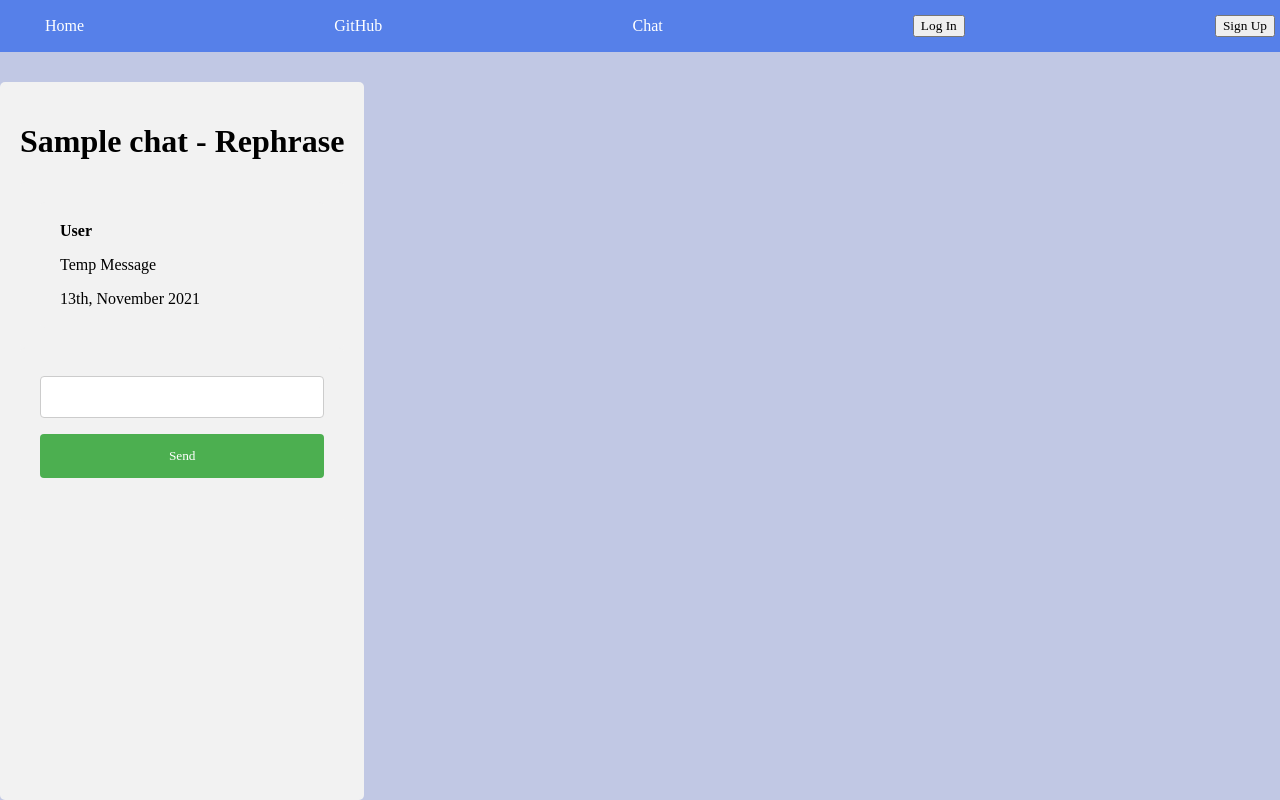
After one commit to JesseFentress/rephraseAPP, a Django app: a page that uses rephrase/templates/chat.html in a window 1280 px wide. The commit adds this page. Run offline with Django 3.2, Linux system fonts and the light colour scheme; tables that the repository leaves empty hold one stand-in row (values such as "Sample post").

Commit message:
started implementing realtime chatting

```diff
--- /dev/null
+++ b/rephrase/templates/chat.html
@@ -0,0 +1,133 @@
+{% extends "home.html" %}
+
+<style>
+    body {
+      margin: 0 auto;
+      max-width: 800px;
+      padding: 0 20px;
+    }
+
+    .container {
+      border: 2px solid #dedede;
+      background-color: #f1f1f1;
+      border-radius: 5px;
+      padding: 10px;
+      margin: 10px 0;
+    }
+
+    .darker {
+      border-color: #ccc;
+      background-color: #ddd;
+    }
+
+    .container::after {
+      content: "";
+      clear: both;
+      display: table;
+    }
+
+    .container img {
+      float: left;
+      max-width: 60px;
+      width: 100%;
+      margin-right: 20px;
+      border-radius: 50%;
+    }
+
+    .container img.right {
+      float: right;
+      margin-left: 20px;
+      margin-right:0;
+    }
+
+    .time-right {
+      float: right;
+      color: #aaa;
+    }
+
+    .time-left {
+      float: left;
+      color: #999;
+    }
+</style>
+<script   src="https://code.jquery.com/jquery-3.1.1.min.js"   integrity="sha256-hVVnYaiADRTO2PzUGmuLJr8BLUSjGIZsDYGmIJLv2b8="   crossorigin="anonymous"></script>
+
+{% block content %}
+<div>
+    <h1>{{ chat_details.name }} - Rephrase</h1>
+
+    <div id="display">
+        <div class="container darker">
+            <b>User</b><p>Temp Message</p>
+            <span class="time-left">13th, November 2021</span>
+        </div>
+
+    </div>
+
+    <div class="container">
+        <style>
+        input[type=text], select {
+        width: 100%;
+        padding: 12px 20px;
+        margin: 8px 0;
+        display: inline-block;
+        border: 1px solid #ccc;
+        border-radius: 4px;
+        box-sizing: border-box;
+        }
+
+        input[type=submit] {
+        width: 100%;
+        background-color: #4CAF50;
+        color: white;
+        padding: 14px 20px;
+        margin: 8px 0;
+        border: none;
+        border-radius: 4px;
+        cursor: pointer;
+        }
+
+        input[type=submit]:hover {
+        background-color: #45a049;
+        }
+
+        div {
+        border-radius: 5px;
+        background-color: #f2f2f2;
+        padding: 20px;
+        }
+        </style>
+
+        <form id="post-form">
+            {% csrf_token %}
+            <input type="hidden" name="username" id="username" value="{{username}}"/>
+            <input type="hidden" name="chat_id" id="chat_id" value="{{chat_details.id}}"/>
+            <input type="text" name="message" id="message" width="100px" />
+            <input type="submit" value="Send">
+        </form>
+    </div>
+</div>
+
+<script type="text/javascript">
+    $(document).on('submit','#post-form',function(e){
+
+        e.preventDefault();
+
+        $.ajax({
+            type:'POST',
+            url:'/send',
+            data:{
+                username:$('#username').val(),
+                chat_id:$('#chat_id').val(),
+                message:$('#message').val(),
+            csrfmiddlewaretoken:$('input[name=csrfmiddlewaretoken]').val(),
+            },
+            success: function(data){
+            //alert(data)
+            }
+        });
+        document.getElementById('message').value = ''
+    });
+  </script>
+
+{% endblock content %}
--- a/rephrase/templates/home.html
+++ b/rephrase/templates/home.html
@@ -11,8 +11,9 @@
     <header class="header">
         <nav>
             <ul class="nav_tabs">
-                <li><a class="hd-link" href="http://127.0.0.1:8000/home/" class="link">Home</a></li>
-                <li><a class="hd-link" href="https://github.com/JesseFentress/rephraseAPP" class="link">GitHub</a></li>
+                <li><a class="hd-link" href="{% url 'home' %}" class="link">Home</a></li>
+                <li><a class="hd-link" href="https://github.com/JesseFentress/rephraseAPP" class="link" target="_blank">GitHub</a></li>
+                <li><a class="hd-link" href="{% url 'chat' 'temp_chat' %}" class="link">Chat</a></li>
                 {% if user.is_authenticated %}
                     <li><a class="hd-link" href="{% url 'account' %}"> My Account</a></li>
                     <li><a class="hd-link" href="{% url 'logout' %}">Log Out</a></li>
--- a/rephrase/urls.py
+++ b/rephrase/urls.py
@@ -10,7 +10,9 @@ urlpatterns = [
     path('login/', views.user_login, name='login'),
     path('account/', views.account, name='account'),
     path('logout/', views.user_logout, name='logout'),
-    path('edit/', views.edit_account, name='edit')
+    path('edit/', views.edit_account, name='edit'),
+    path('<str:chat_name>/', views.chat, name='chat'),
+    path('send/', views.send, name='send')
 ] + static(settings.MEDIA_URL, document_root=settings.MEDIA_ROOT)
 
 urlpatterns += staticfiles_urlpatterns()
--- a/rephrase/views.py
+++ b/rephrase/views.py
@@ -4,6 +4,7 @@ from django.contrib import messages
 from django.contrib.auth.forms import AuthenticationForm
 from django.http import HttpResponse
 from rephrase.forms import UserRegistrationForm, EditUserForm
+from rephrase.models import Chat, Message, User
 
 
 # Create your views here.
@@ -69,3 +70,26 @@ def edit_account(request):
         edit_acc_form = EditUserForm()
         context['edit_acc_form'] = edit_acc_form
     return render(request, 'edit.html', context)
+
+
+def chat(request, chat_name):
+    username = 'temp_user'
+    chat_details = Chat.objects.get(name=chat_name)
+
+    context = {'username' : username, 'chat_details' : chat_details}
+    return render(request, 'chat.html', context)
+
+def send(request):
+    message = request.POST['message']
+    username = request.POST['username']
+    chat_id = request.POST['chat_id']
+
+    print("send view reached")
+    print(message)
+    print(username)
+    print(chat_id)
+
+    new_message = Message.objects.create(text=message, user=User.objects.get(username=username), chat=Chat.objects.get(id=chat_id))
+    new_message.save()
+
+    return HttpResponse('Message sent successfully')
```
